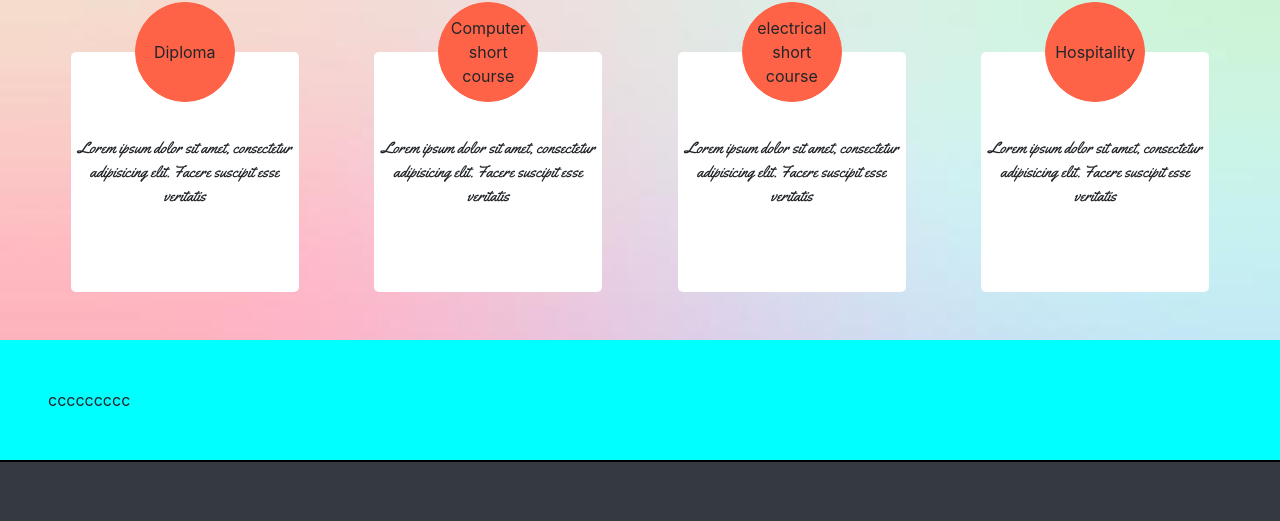
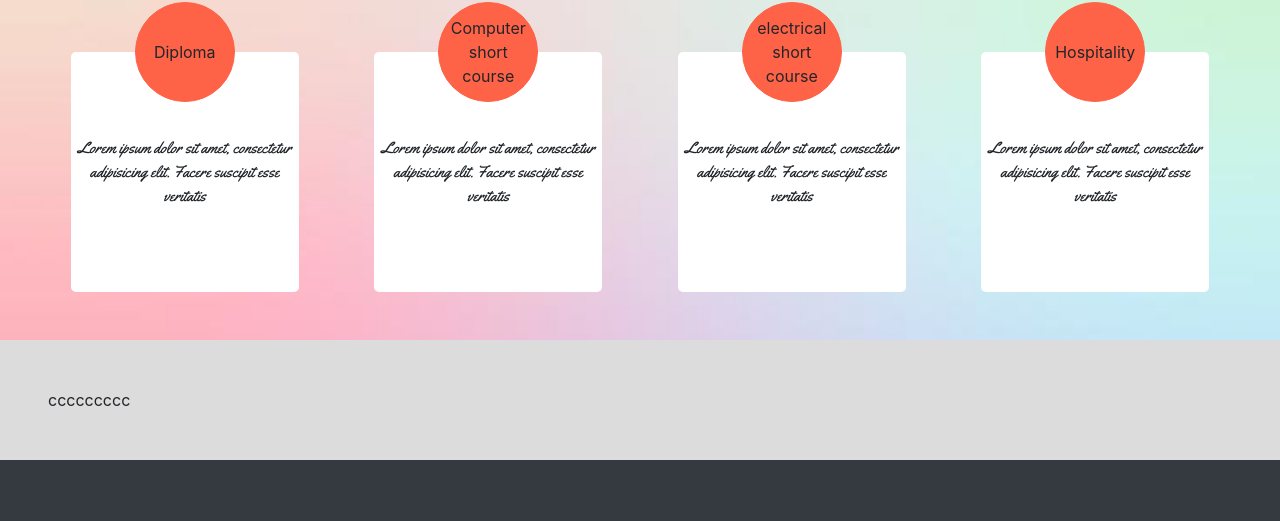
Before and after one commit to Zahid-cyber/simple-theme, a plain HTML site: page index.html in a window 1280 px wide. Shown: the part 1456-1977 px from the top of the page. Drawn offline with nearby package versions, Linux system fonts and the light colour scheme; files whose address does not match are found by name.

Commit message:
update style css

```diff
--- a/css/style.css
+++ b/css/style.css
@@ -73,20 +73,11 @@ nav{
 
 /*
    ====================================================================================================
-                                   banner
+                                   gallery
    ====================================================================================================
 */
-.banner {
-    border: 1px solid black;
-    //background-image:url(../img/unnamed.jpg);
-    background-size: cover;
-    background-color: black;
-    background-color: rgba(0, 0, 0);
-    background-blend-mode: overlay;
-}
-.banner img{
-    width: 100%;
-    height: auto;
+.gallery {
+    height: 500px;
 }
 
 /*
@@ -191,7 +182,8 @@ nav{
    ====================================================================================================
 */
 .contact {
-    background: cyan;
+    background-color: gainsboro;
+    //color: white;
 }
 
 /*
```
